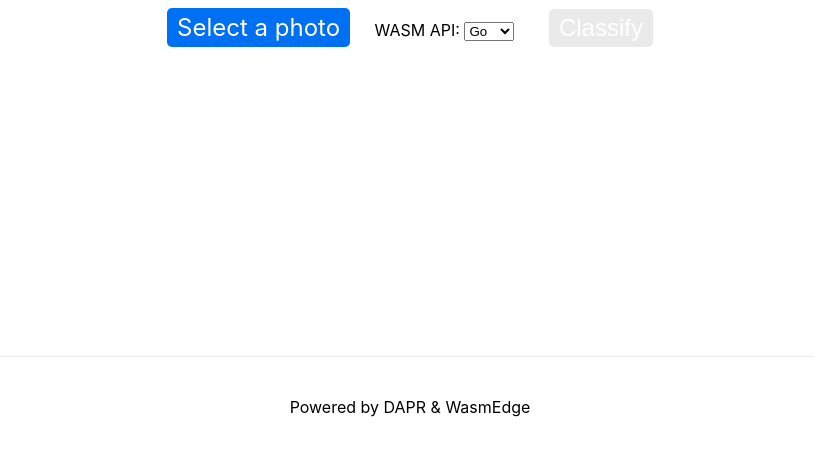
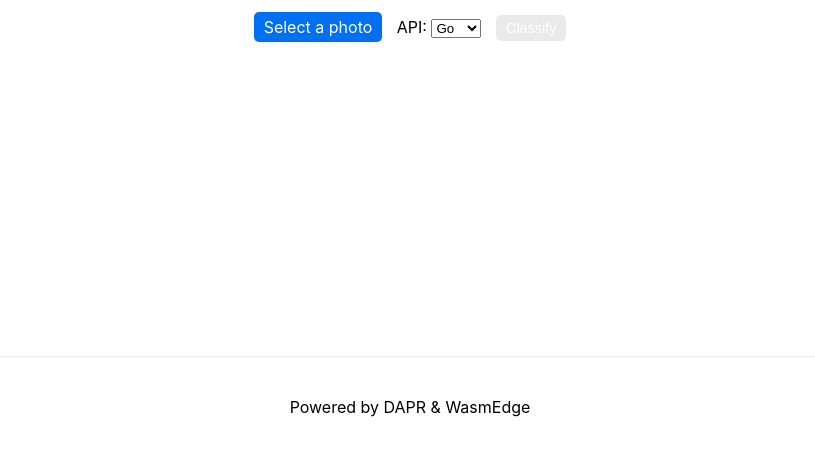
Before and after one commit to second-state/dapr-wasm, a plain HTML site: page web-port/static/home.html in a window 1280 px wide. Shown: the part 344-800 px from the top of the page, without its empty margins (230-1045 px from the left). Drawn offline with Linux system fonts and the light colour scheme.

Commit message:
tweak styles

```diff
--- a/web-port/static/home.html
+++ b/web-port/static/home.html
@@ -3,7 +3,7 @@
 
 <head>
     <meta http-equiv="Content-Type" content="text/html; charset=UTF-8">
-    <meta name="viewport" content="width=device-width">
+    <meta name="viewport" content="width=device-width, initial-scale=1.0">
     <title>Wasm Runtime with DAPR</title>
     <link rel="icon" href="./favicon.ico">
     <link rel="stylesheet" href="./style.css">
@@ -18,26 +18,22 @@
             </h1>
 
             <div class="operating" style="max-width:90%">
-                <div class="row" style="min-width: 600px;">
-                        <input type="file" id="fileElem" class="visually-hidden" accept="image/*"
-                            onchange="fileSelected(this)" />
-                        <label for="fileElem" class="noselect">Select a photo</label>
+                <div class="row">
+                    <input type="file" id="fileElem" class="visually-hidden" accept="image/*" onchange="fileSelected(this)" />
+                    <label for="fileElem" class="noselect">Select a photo</label>
 
-                        <label for="run-api" style="font-size: 1.0rem;margin-left:20px;">WASM API:</label>
-                        <select id="run-api" onchange="setButton()" style="margin-right:20px">
+                    <label for="run-api" style="margin-left:10px">API:</label>
+                    <select id="run-api" onchange="setButton()" style="margin-right:10px">
                             <option value="go">Go</option>
                             <option value="rust">Rust</option>
                         </select>
-
-                        <button id="run" onclick="runWasm()" disabled>Classify</button>
-
+                    <button id="run" onclick="runWasm()" disabled>Classify</button>
                 </div>
                 <div id="infer-rows" style="margin-top: 30px">
                     <div class='infer' id='result' hidden="true"></div>
-                    <img id="upload-pic" hidden="true" src="#" alt="uploaded"style="max-width:500px; max-height:500px;"/>
+                    <img id="upload-pic" hidden="true" src="#" alt="uploaded" style="max-width:500px; max-height:500px;" />
                 </div>
-                <div class="row" hidden="true" id="grayscale-rows"
-                    style="min-width:600px; margin-top: 30px; margin-left: 20%; margin-right: 20%;align-content: center;">
+                <div class="row" hidden="true" id="grayscale-rows" style="margin-top: 30px; margin-left: 20%; margin-right: 20%;align-content: center;">
                     <div class='column'>
                         <img id="origin-pic" hidden="true" src="#" alt="uploaded" style="width:100%" />
                     </div>
--- a/web-port/static/style.css
+++ b/web-port/static/style.css
@@ -20,7 +20,9 @@ a {
     padding: 8px;
 }
 
+
 /* Clearfix (clear floats) */
+
 .row::after {
     content: "";
     clear: both;
@@ -96,7 +98,6 @@ a {
 }
 
 input.visually-hidden+label {
-    font-size: 1.5rem;
     background-color: #0070f3;
     border-radius: 5px;
     color: white;
@@ -130,14 +131,13 @@ input.visually-hidden:focus-within+label {
 }
 
 .operating button {
-    font-size: 1.5rem;
     background-color: #0070f3;
     border-radius: 5px;
     color: white;
     padding: 5px 10px;
-    margin-left: 10px;
     cursor: pointer;
     border: 0;
+    font-size: 0.9em;
 }
 
 .operating button:hover {
@@ -179,7 +179,6 @@ input.visually-hidden:focus-within+label {
 
 .infer {
     margin: 1rem 0;
-    font-size: 1.2rem;
 }
 
 .infer a {
```
Also changed, not shown: 2 other files.
